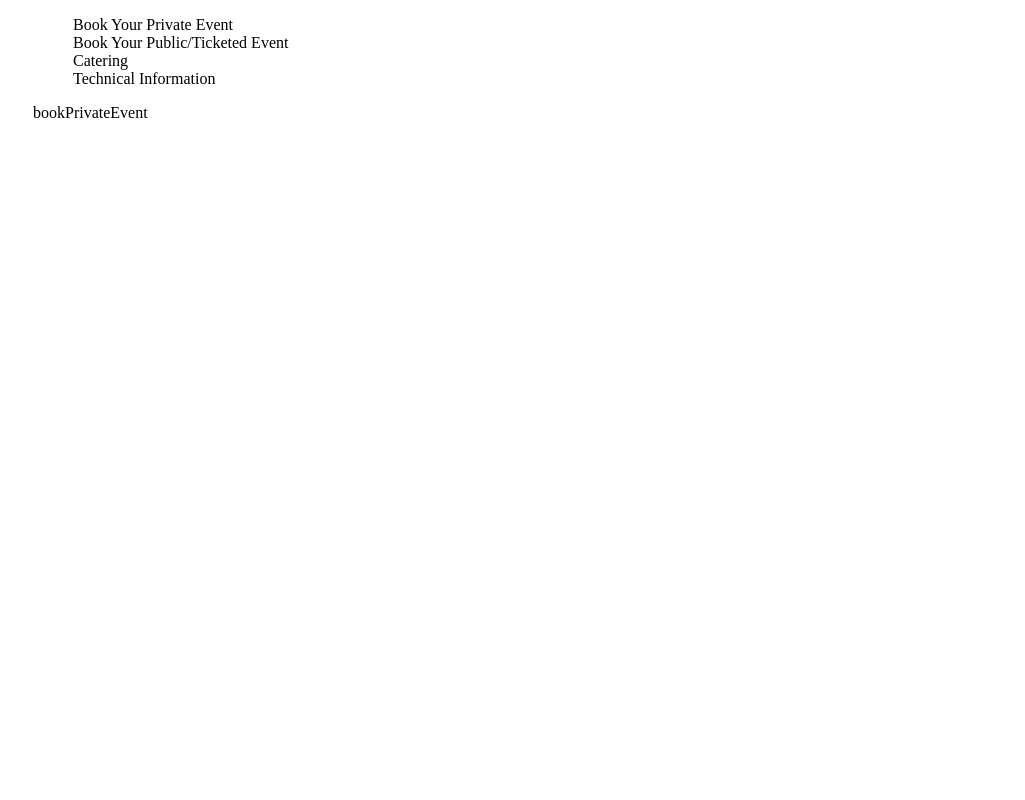
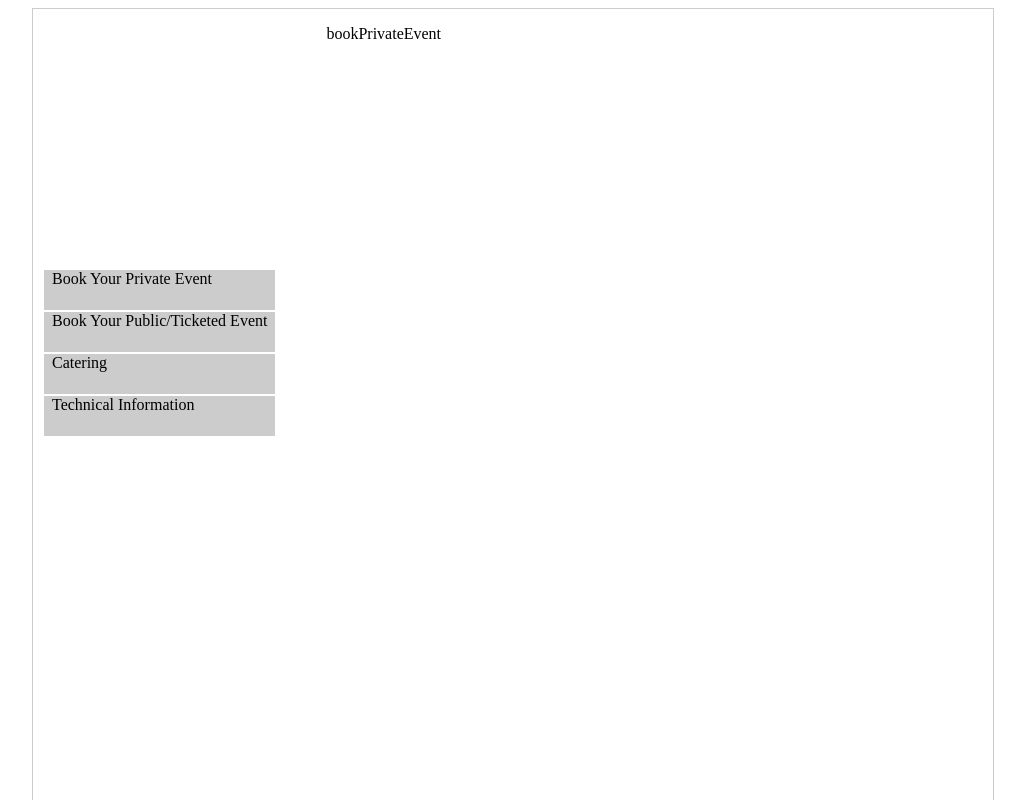
Before and after one commit to djredhand/sva, a plain HTML site: page rentOurSpaceJQ.html in a window 1280 px wide. Both pictures are taken after a click on the item "Book Your Private Event". Shown: the top 800 px of the page, without its empty margins (127-1152 px from the left). Drawn offline with nearby package versions, Linux system fonts and the light colour scheme.

Commit message:
added thum layout

```diff
--- a/rentOurSpaceJQ.html
+++ b/rentOurSpaceJQ.html
@@ -7,28 +7,51 @@
 #rentOurSpaceContainer{
 	width:960px;
 	margin:0 auto;
+	border:1px solid #ccc;
 }
+
 .section{
-	visibility:hidden;
-	display:none;
+	width:500px;
+
+}
+#rentOurSpaceNav{
+	height:1000px;
 }
 .rentOurSpaceUL{
+	padding:10px;
 	list-style:none;
-	width:250px;
+	margin-top:250px;
+	float:left;
+
 }
 .rentOurSpaceUL li:hover{
 	cursor:pointer;
 	background-color:#ccc;
+	border:1px solid #999;
+}
+.rentOurSpaceUL li{
+	padding:0 8px;
+	height:40px;
+	border:1px solid #FFF;
+	cursor:pointer;
+	background-color:#ccc;
+}
+.rentOurSpaceUL li a{
+	text-decoration:none;
+	color:#000;
+}
+#rentOurSpaceContent{
+	margin-left:40px;
+	float:left;
 }
 </style>
-<script type="text/javascript" src="https://ajax.googleapis.com/ajax/libs/jquery/1.6.4/jquery.min.js"></script>
 </head>
 
 <body>
 <div id="rentOurSpaceContainer">
     <nav id="rentOurSpaceNav">
         <ul class="rentOurSpaceUL">
-            <li>Book Your Private Event</li>
+            <li><a href="#1">Book Your Private Event</a></li>
             <li>Book Your Public/Ticketed Event</li>
             <li>Catering</li>
             <li>Technical Information</li>
@@ -62,22 +85,26 @@
 
     <!--end #rentOurSpaceContent--></div>
 <!--end #rentOurSpaceContainer--></div>
+<script type="text/javascript" src="https://ajax.googleapis.com/ajax/libs/jquery/1.6.4/jquery.min.js"></script>
+
 <script type="text/javascript">
-var nav = document.getElementById("rentOurSpaceNav");
-var navList = $("li");
-for (i=0; i < 4; i++){
-	navList[i].index = i
-		$(navList[i]).click(function(e){
-			var index = e.currentTarget.index;
+jQuery(document).ready(function($){
+	$(".section").css({
+		'visibility'	:  'hidden',
+		'display'		:  'none'
+		})
+	var navList = $("#rentOurSpaceNav li");
+	navList.click(function(e){
+		var index = navList.index(this);
 		showContent(index);
 	});
 
-}
+
 	var showContent = function(num){
 		var content = $("#rentOurSpaceContent")
 		var sections = $(".section");
 		for (i=0; i<sections.length;i++){
-		sections[i].index = i;
+			//sections[i].index = i;
 			sections[i].style.visibility = "hidden";
 			sections[i].style.display = "none";
 		}
@@ -86,7 +113,7 @@ var showContent = function(num){
 		show.style.visibility = "visible";
 		show.style.display = "block";
 	}
-
+});
 </script>
 </body>
 </html>
```
Also changed, not shown: base4.html (+46 -15 lines). Lines whose indentation alone changed are shown as unchanged.
